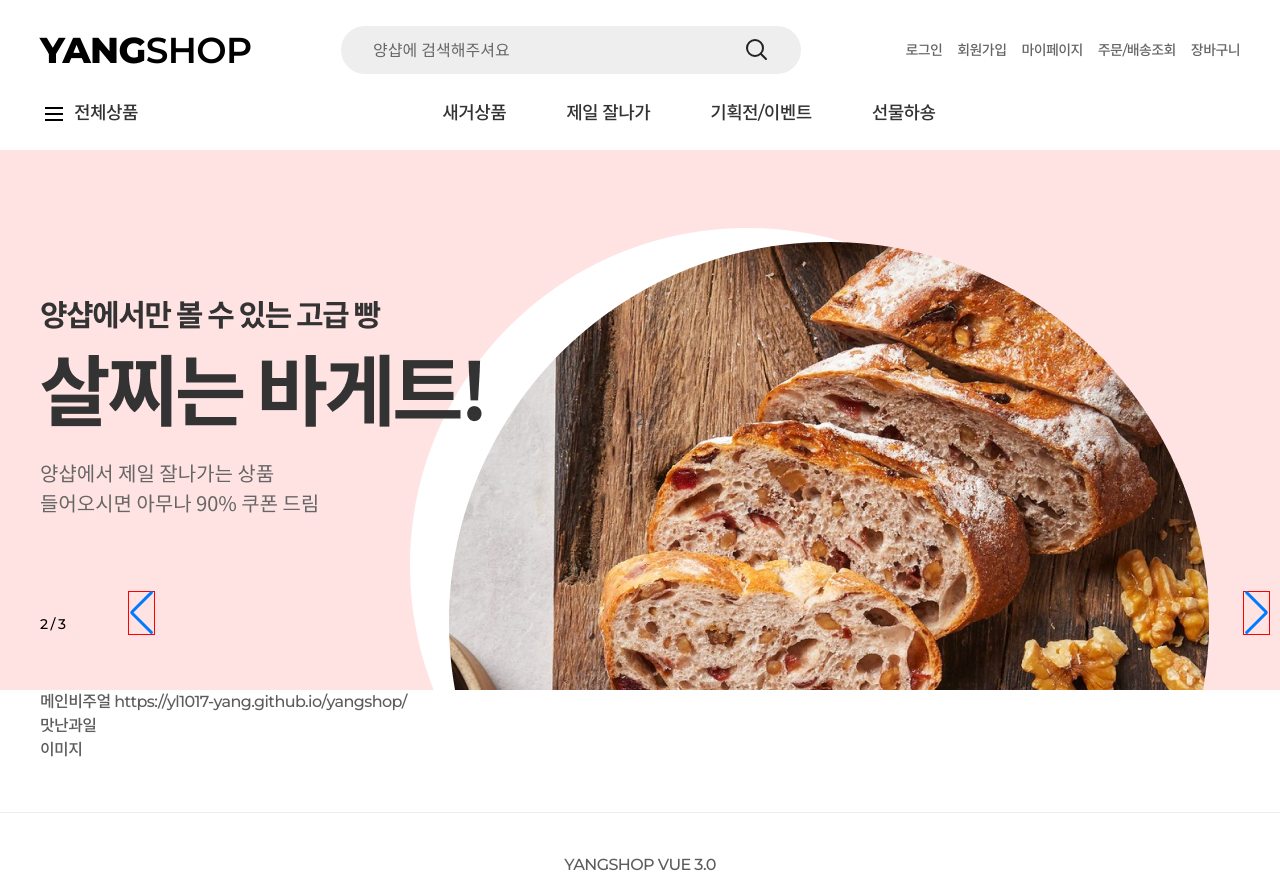
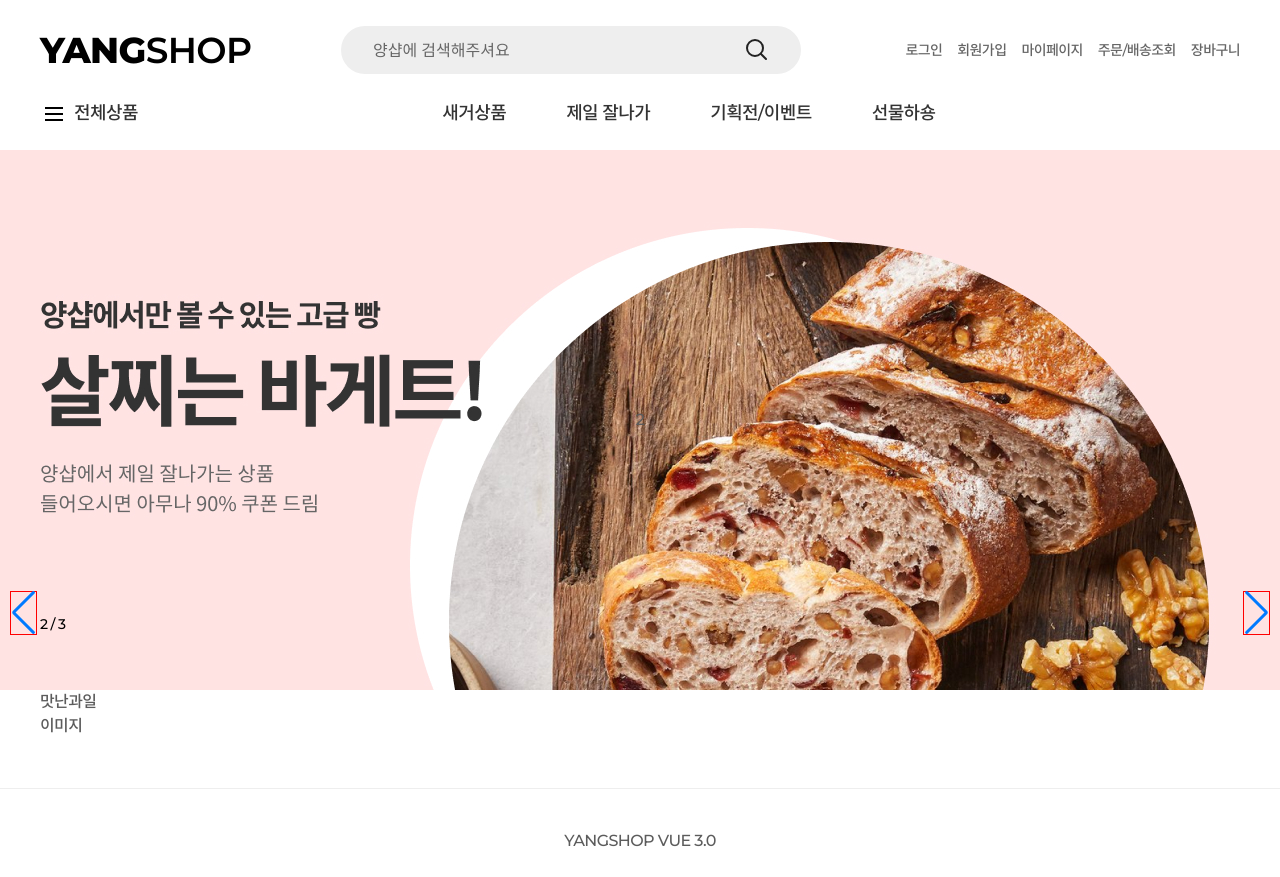
Before and after one commit to yl1017-yang/yangshop, a Vue app: page / in a window 1280 px wide. After the commit the page ends 853 px from the top, so only its background shows below. Built offline with nearby package versions, Linux system fonts and the light colour scheme.

Commit message:
빌드후 스와이프

```diff
--- a/src/App.vue
+++ b/src/App.vue
@@ -3,18 +3,13 @@
   <main>
     <Header />
 
-    <swiper v-bind="swipers" :modules="modules" class="mainVisualSwiper" ref="mySwiper">
-      <swiper-slide v-for="n in 3" :key="n"> {{ n }} </swiper-slide>
-    </swiper>
-    <!-- <div class="swiper-pagination"></div> -->
+    <section class="container">
+      <swiper v-bind="swipers" :modules="modules" class="mainVisualSwiper" ref="mySwiper">
+        <swiper-slide v-for="n in 3" :key="n"> {{ n }} </swiper-slide>
+      </swiper>
+      <!-- <div class="swiper-pagination"></div> -->
 
-    <section class="container">
       <div class="inner">
-        <div class="main_visual">
-          메인비주얼
-          https://yl1017-yang.github.io/yangshop/
-        </div>
-
         <section class="content">
           <div class="con_icon_banner">
             <a href="#">
@@ -126,10 +121,10 @@ export default {
     }
     & .swiper-button-prev {
       border: 1px solid red;
-      left: 10%;
+
     }
     & .swiper-button-next {
-      border: 1px solid red
+      border: 1px solid red;
     }
   }
 </style>
```
Also changed, not shown: 21 other files (tests, documents, lock files or other folders).
